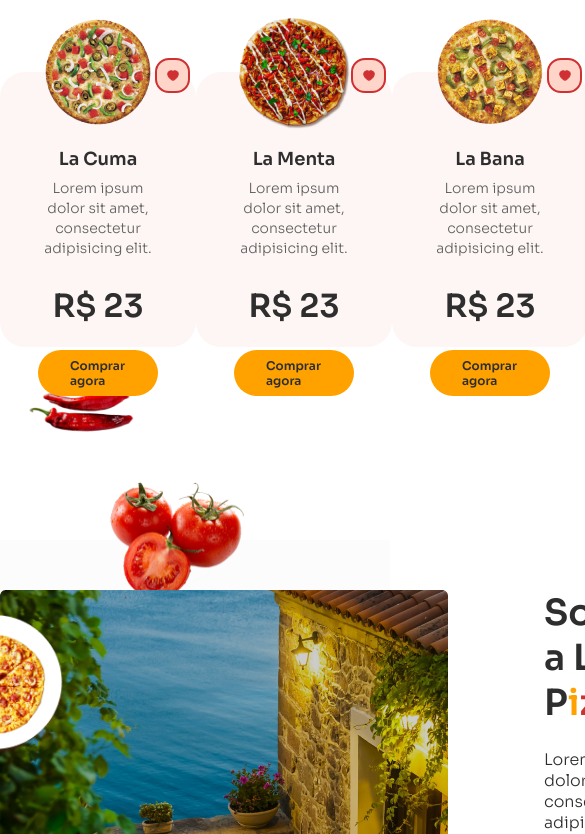
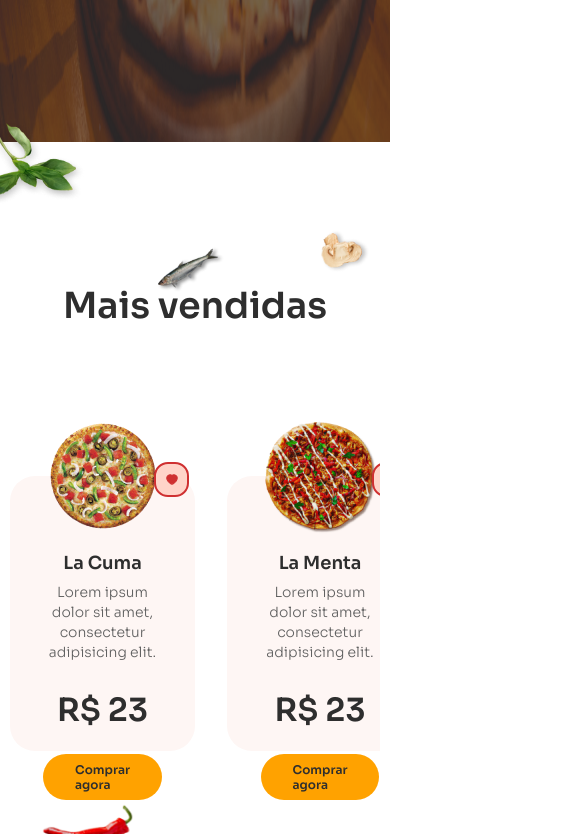
Before and after one commit to tiago-pierre-dotcodingbr/la-pizza, a plain HTML site: page index.html in a window 390 px wide. Shown: the part 702-1536 px from the top of the page, 585 px wide, since content can reach past the window. Drawn offline with nearby package versions, Linux system fonts and the light colour scheme.

Commit message:
adding responsiveness

```diff
--- a/index.html
+++ b/index.html
@@ -6,6 +6,10 @@
     <meta name="viewport" content="width=device-width, initial-scale=1.0" />
     <link rel="preconnect" href="https://fonts.googleapis.com" />
     <link rel="preconnect" href="https://fonts.gstatic.com" crossorigin />
+    <link
+      rel="stylesheet"
+      href="https://unpkg.com/swiper@7/swiper-bundle.min.css"
+    />
     <link
       href="https://fonts.googleapis.com/css2?family=Sora:wght@300;400;600&display=swap"
       rel="stylesheet"
@@ -44,8 +48,9 @@
           class="chili"
         />
         <h2 class="title">Mais vendidas</h2>
-        <div class="cards container">
-          <div class="card">
+        <div class="cards container swiper">
+          <div class="swiper-wrapper">
+            <div class="card swiper-slide">
               <img src="assets/la-cuma.png" alt="" />
               <button><img src="assets/like.svg" alt="" /></button>
               <h2>La Cuma</h2>
@@ -53,7 +58,7 @@
               <h3>R$ 23</h3>
               <a href="" class="button">Comprar agora</a>
             </div>
-          <div class="card">
+            <div class="card swiper-slide">
               <img src="assets/la-menta.png" alt="" />
               <button><img src="assets/like.svg" alt="" /></button>
               <h2>La Menta</h2>
@@ -61,7 +66,7 @@
               <h3>R$ 23</h3>
               <a href="" class="button">Comprar agora</a>
             </div>
-          <div class="card">
+            <div class="card swiper-slide">
               <img src="assets/la-bana.png" alt="" />
               <button><img src="assets/like.svg" alt="" /></button>
               <h2>La Bana</h2>
@@ -69,7 +74,7 @@
               <h3>R$ 23</h3>
               <a href="" class="button">Comprar agora</a>
             </div>
-          <div class="card">
+            <div class="card swiper-slide">
               <img src="assets/la-toca.png" alt="" />
               <button><img src="assets/like.svg" alt="" /></button>
               <h2>La Toca</h2>
@@ -77,6 +82,9 @@
               <h3>R$ 23</h3>
               <a href="" class="button">Comprar agora</a>
             </div>
+          </div>
+          <!-- If we need pagination -->
+          <div class="swiper-pagination"></div>
         </div>
       </section>
       <section id="about">
@@ -119,8 +127,10 @@
       <p>todos os direitos reservados</p>
     </footer>
 
+    <script src="https://unpkg.com/swiper@7/swiper-bundle.min.js"></script>
     <script src="https://unpkg.com/scrollreveal"></script>
 
     <script src="scripts/main.js"></script>
+    <script src="scripts/swiper.js"></script>
   </body>
 </html>
--- /dev/null
+++ b/scripts/swiper.js
@@ -0,0 +1,21 @@
+const swiper = new Swiper('.swiper', {
+  // Optional parameters
+  // If we need pagination
+  pagination: {
+    el: '.swiper-pagination'
+  },
+
+  // Navigation arrows
+
+  // And if we need scrollbar
+  scrollbar: {
+    el: '.swiper-scrollbar'
+  },
+
+  breakpoints: {
+    320: {
+      slidesPerView: 2,
+      setWrapperSize: true
+    }
+  }
+})
--- a/styles/about.css
+++ b/styles/about.css
@@ -60,3 +60,58 @@
   bottom: 9.4rem;
   right: 10.1rem;
 }
+
+@media (max-width: 1159px) {
+  #about > div > div:nth-child(2) {
+    padding-right: 0rem;
+  }
+}
+
+@media (max-width: 1024px) {
+  .tomato {
+    width: 15rem;
+    height: 13.216rem;
+    position: absolute;
+    top: -6.3rem;
+    right: 5rem;
+  }
+
+  .pizza {
+    width: 12.817rem;
+    height: 12.817rem;
+    position: absolute;
+    bottom: -3rem;
+    right: -5rem;
+  }
+
+  #about > div {
+    grid-template-columns: 1fr;
+    gap: 3rem;
+  }
+
+  #about > div > div:nth-child(1) {
+    margin: 0 auto;
+    background-size: cover;
+    width: 100%;
+  }
+  #about > div > div:nth-child(2) h2 {
+    text-align: center;
+  }
+  #about > div > div:nth-child(2) p {
+    text-align: center;
+  }
+  #about > div > div:nth-child(2) a {
+    text-align: center;
+    align-self: center;
+  }
+}
+
+@media (max-width: 768px) {
+  .tomato {
+    width: 15rem;
+    height: 13.216rem;
+    position: absolute;
+    top: -6.3rem;
+    right: 0rem;
+  }
+}
--- a/styles/global.css
+++ b/styles/global.css
@@ -56,7 +56,7 @@ h1 {
 
 .container {
   width: 100%;
-  max-width: 112rem;
+  max-width: min(112rem, 95%);
   margin: 0 auto;
 }
 
--- a/styles/header.css
+++ b/styles/header.css
@@ -1,6 +1,6 @@
 header {
   width: 100%;
-  height: 50rem;
+  height: 100vh;
   background-image: url('../assets/header-background.png');
   background-size: 100% 100%;
   background-repeat: no-repeat;
@@ -12,4 +12,5 @@ header {
 h1.logo {
   font-size: 9.6rem;
   color: var(--white);
+  text-align: center;
 }
--- a/styles/products.css
+++ b/styles/products.css
@@ -51,13 +51,11 @@
 }
 
 #products .cards {
-  display: flex;
-  justify-content: space-between;
 }
 
 #products .cards div.card {
   height: 27.5rem;
-  width: 25.6rem;
+  max-width: 25.6rem;
   border-radius: 25px;
   background-color: var(--pink);
   display: flex;
@@ -65,6 +63,7 @@
   align-items: center;
   padding: 0 3.8rem;
   position: relative;
+  margin: 6rem 3.2rem 6rem 0rem;
 }
 
 #products .cards div.card > img {
@@ -119,3 +118,39 @@
   display: flex;
   padding: 0.8rem 3.2rem;
 }
+
+@media (max-width: 1024px) {
+  .mashroom {
+    width: 5rem;
+    height: 4.37rem;
+    position: absolute;
+    top: 8.7rem;
+    right: 2rem;
+  }
+
+  .fish {
+    width: 10rem;
+    height: 10rem;
+    position: absolute;
+    top: 8rem;
+    left: 20rem;
+  }
+
+  .chili {
+    width: 13.384rem;
+    height: 9.02rem;
+    position: absolute;
+    top: 65.4rem;
+    left: 1.9rem;
+  }
+}
+
+@media (max-width: 768px) {
+  .fish {
+    width: 10rem;
+    height: 10rem;
+    position: absolute;
+    top: 8rem;
+    left: 14rem;
+  }
+}
```
Lines whose indentation alone changed are shown as unchanged.
